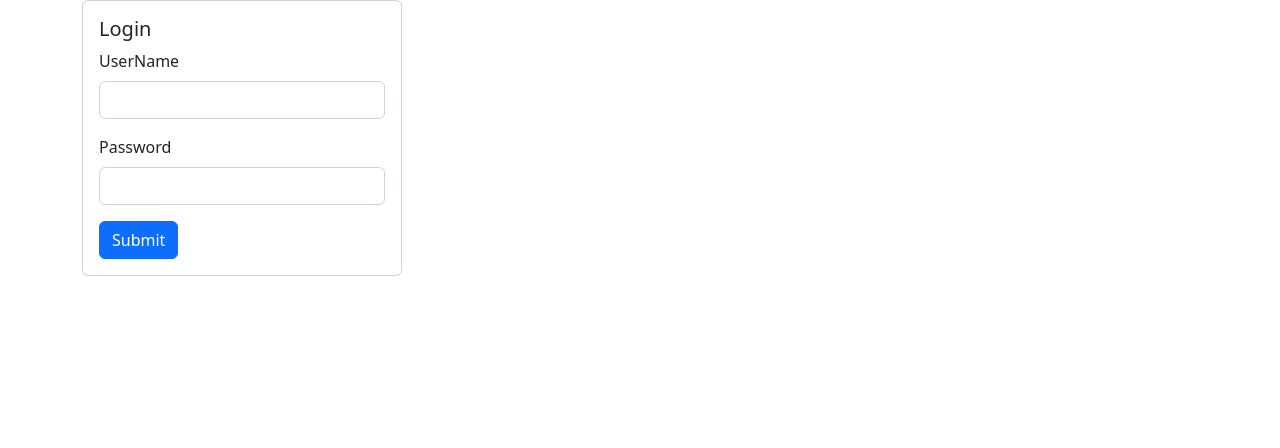
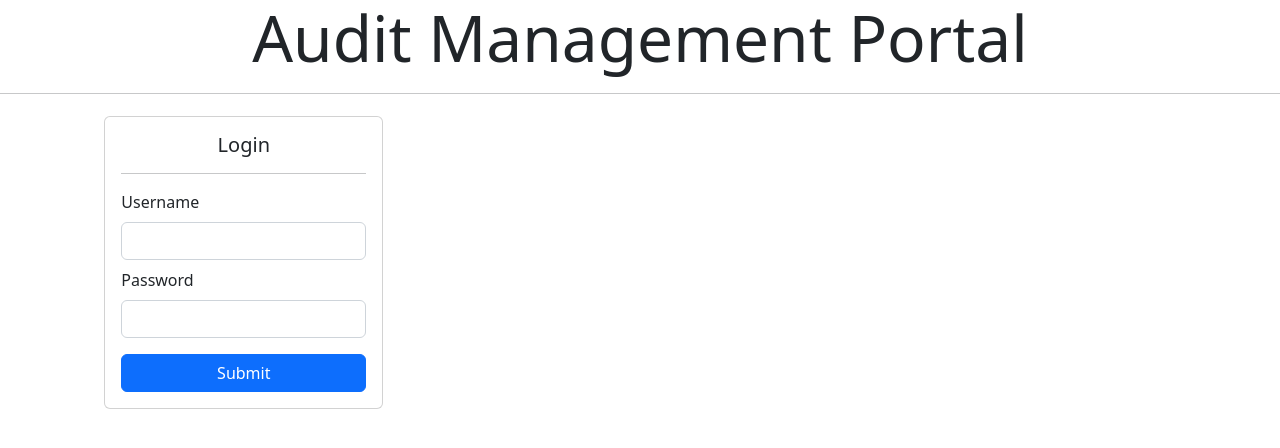
Before and after one commit to vanamalamanish/Audit-Portal, an Angular app: page /login in a window 1280 px wide. Shown: the top 448 px of the page. Built offline with nearby package versions, Linux system fonts and the light colour scheme.

Commit message:
updated login design

```diff
--- a/src/app/login/login.component.css
+++ b/src/app/login/login.component.css
@@ -0,0 +1,4 @@
+.card{
+    width: 20rem;
+    margin:2%;
+}
--- a/src/app/login/login.component.html
+++ b/src/app/login/login.component.html
@@ -1,20 +1,21 @@
+<h1 class="display-3 text-center">Audit Management Portal</h1><hr>
 <div class="container">
-
-  <h1 *ngIf="error!=null" class="text-danger">{{error}}</h1>
-    <div class="card" style="width: 20rem;">
+  <h3 *ngIf="error!=null" class="text-danger fw-bold">{{error}}</h3>
+    <div class="card w-25">
         <div class="card-body">
-          <h5 class="card-title">Login</h5>
+          <h5 class="card-title text-center">Login</h5><hr>
 
           <form #loginForm="ngForm" (ngSubmit)="onSubmit(loginForm.value)">
-            <div class="mb-3">
-              <label for="username" class="form-label">UserName</label>
+            <div class="mb-2">
+              <label for="username" class="form-label">Username</label>
               <input type="text" class="form-control" id="username" name="userName" ngModel>
             </div>
             <div class="mb-3">
               <label for="Password" class="form-label">Password</label>
               <input type="password" class="form-control" id="Password" name="password" ngModel>
+
             </div>
-            <button type="submit" class="btn btn-primary">Submit</button>
+            <button type="submit" class="btn btn-primary col-12">Submit</button>
           </form>
         </div>
       </div>
```
